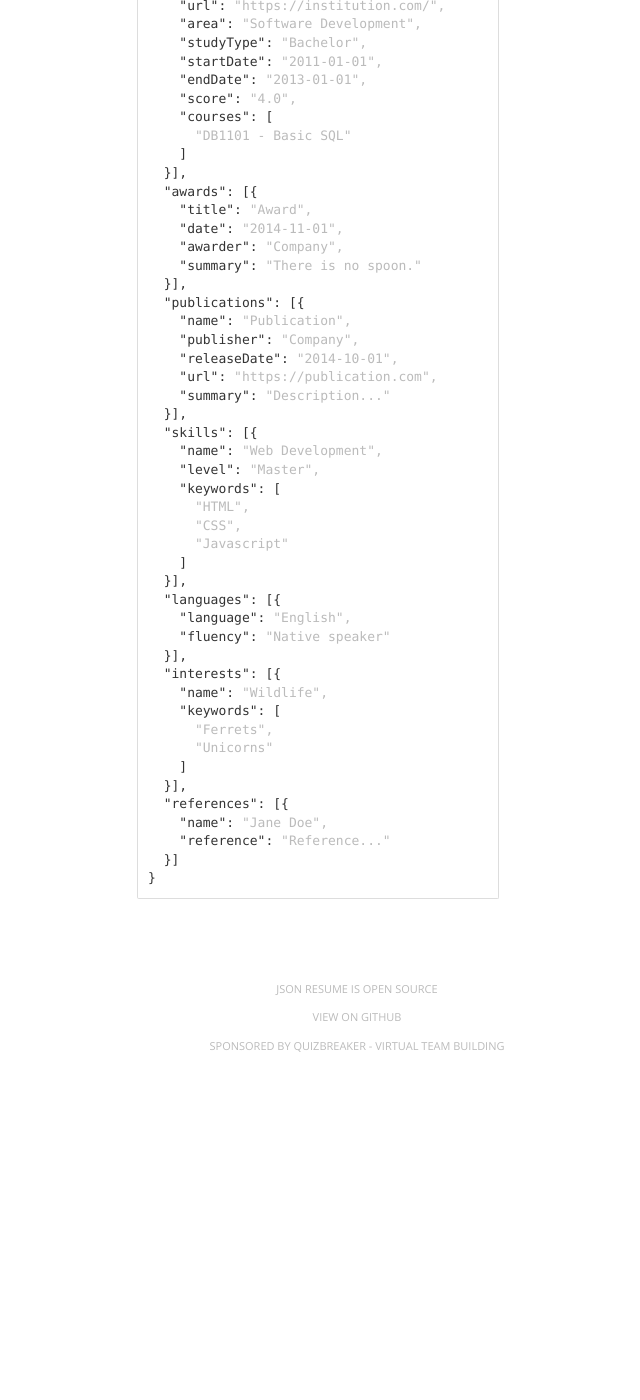
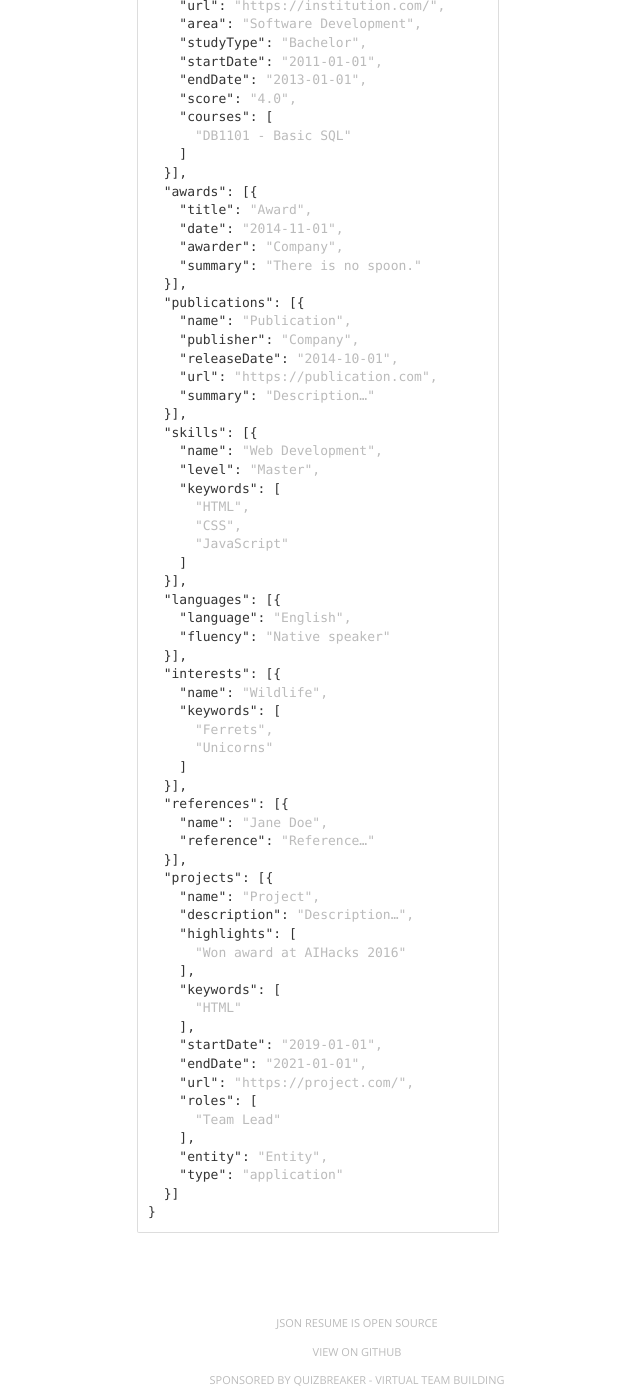
Before and after one commit to jsonresume/resume-website, a Jekyll site: the page built from schema.html, in a window 1280 px wide and 1400 px high, scrolled down 1210 px. Shown: the whole window, without its empty margins (283-923 px from the left). Built offline with Jekyll 4.4.1, drawn with Linux system fonts in a browser that asks for light colours; nearby versions of some CDN libraries; a script that is not in the unit is left out; comment, search, counter and statistics services are not loaded; before the commit the page ends 2276 px from its top, so only the background shows below that; some of the changed text lies outside the part shown.

Commit message:
fix: include projects in jsonschema (#99)

```diff
--- a/schema.html
+++ b/schema.html
@@ -55,7 +55,7 @@ title: Schema
     "email": <span>"john@gmail.com",</span>
     "phone": <span>"(912) 555-4321",</span>
     "url": <span>"https://johndoe.com",</span>
-    "summary": <span>"A summary of John Doe...",</span>
+    "summary": <span>"A summary of John Doe…",</span>
     "location": {
       "address": <span>"2712 Broadway St",</span>
       "postalCode": <span>"CA 94115",</span>
@@ -75,7 +75,7 @@ title: Schema
     "url": <span>"https://company.com",</span>
     "startDate": <span>"2013-01-01",</span>
     "endDate": <span>"2014-01-01",</span>
-    "summary": <span>"Description...",</span>
+    "summary": <span>"Description…",</span>
     "highlights": [
       <span>"Started the company"</span>
     ]
@@ -86,7 +86,7 @@ title: Schema
     "url": <span>"https://organization.com/",</span>
     "startDate": <span>"2012-01-01",</span>
     "endDate": <span>"2013-01-01",</span>
-    "summary": <span>"Description...",</span>
+    "summary": <span>"Description…",</span>
     "highlights": [
       <span>"Awarded 'Volunteer of the Month'"</span>
     ]
@@ -114,7 +114,7 @@ title: Schema
     "publisher": <span>"Company",</span>
     "releaseDate": <span>"2014-10-01",</span>
     "url": <span>"https://publication.com",</span>
-    "summary": <span>"Description..."</span>
+    "summary": <span>"Description…"</span>
   }],
   "skills": [{
     "name": <span>"Web Development",</span>
@@ -122,7 +122,7 @@ title: Schema
     "keywords": [
       <span>"HTML",</span>
       <span>"CSS",</span>
-      <span>"Javascript"</span>
+      <span>"JavaScript"</span>
     ]
   }],
   "languages": [{
@@ -138,7 +138,25 @@ title: Schema
   }],
   "references": [{
     "name": <span>"Jane Doe",</span>
-    "reference": <span>"Reference..."</span>
+    "reference": <span>"Reference…"</span>
+  }],
+  "projects": [{
+    "name": <span>"Project",</span>
+    "description": <span>"Description…",</span>
+    "highlights": [
+      <span>"Won award at AIHacks 2016"</span>
+    ],
+    "keywords": [
+      <span>"HTML"</span>
+    ],
+    "startDate": <span>"2019-01-01",</span>
+    "endDate": <span>"2021-01-01",</span>
+    "url": <span>"https://project.com/",</span>
+    "roles": [
+      <span>"Team Lead"</span>
+    ],
+    "entity": <span>"Entity",</span>
+    "type": <span>"application"</span>
   }]
 }
 </pre>
```
